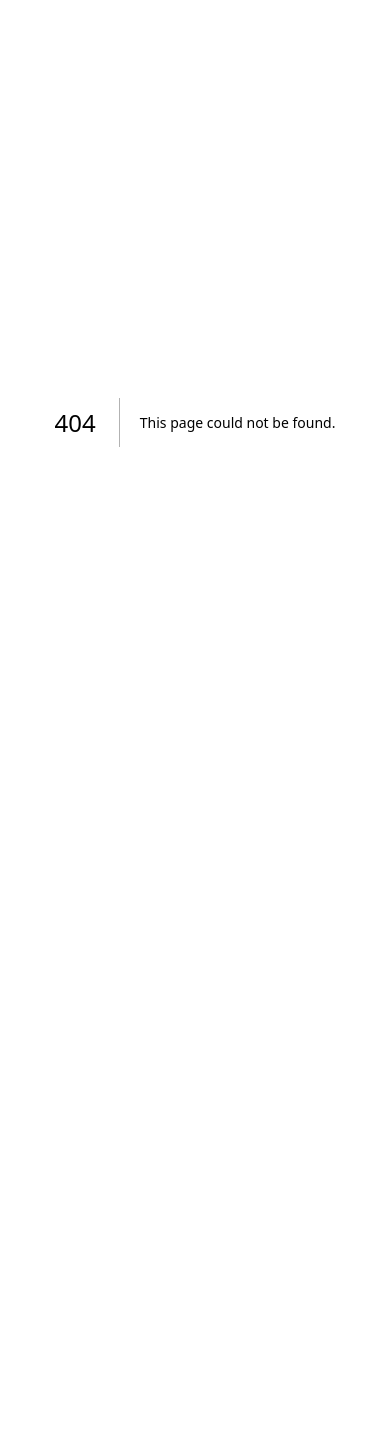
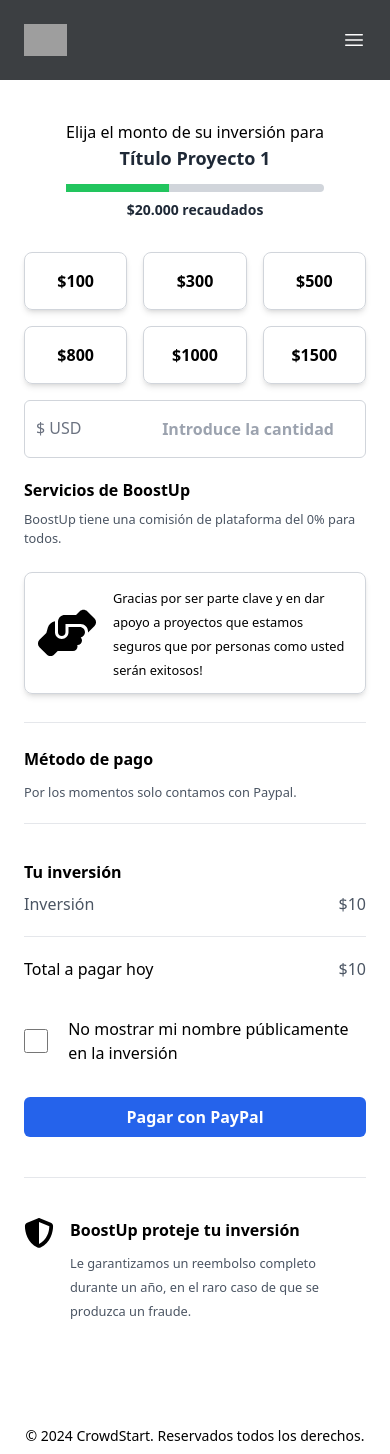
Before and after one commit to No-Country-simulation/c21-21-m-node-react, a Next.js app in the folder frontend/: page /investment-payment in a window 390 px wide. Before the commit this address had no page. Before the commit the page ends 844 px from the top, so only its background shows below. Built offline with nearby package versions, Linux system fonts and the light colour scheme; grey boxes are pictures that could not be loaded.

Commit message:
vista payment versión mobile

```diff
--- a/frontend/package.json
+++ b/frontend/package.json
@@ -9,6 +9,9 @@
     "lint": "next lint"
   },
   "dependencies": {
+    "@fortawesome/fontawesome-svg-core": "^6.6.0",
+    "@fortawesome/free-solid-svg-icons": "^6.6.0",
+    "@fortawesome/react-fontawesome": "^0.2.2",
     "axios": "^1.7.7",
     "next": "14.2.14",
     "next-auth": "^4.24.8",
--- /dev/null
+++ b/frontend/src/app/(pages)/investment-payment/page.js
@@ -0,0 +1,18 @@
+import Navbar from '@/app/components/Navbar';
+import Footer from '@/app/components/Footer';
+import Container from '@/app/components/Container';
+import InvestmentPayment from '@/app/components/InvestmentPayment';
+
+const InvestmentPaymentPage = () => {
+    return (
+        <>
+            <Navbar />
+            <Container>
+                <InvestmentPayment />
+            </Container>
+            <Footer />
+        </>
+    );
+};
+
+export default InvestmentPaymentPage;
--- /dev/null
+++ b/frontend/src/app/components/InvestmentAmount.js
@@ -0,0 +1,58 @@
+import { FontAwesomeIcon } from '@fortawesome/react-fontawesome';
+import { faHandshakeAngle } from '@fortawesome/free-solid-svg-icons';
+import Button from "./Button";
+
+const InvestmentAmount = () => {
+    const investmentOptions = [100, 300, 500, 800, 1000, 1500];
+
+    return (
+        <div className="flex flex-col mt-6">
+            <div className="grid grid-cols-3 gap-4 mb-4 w-full">
+                {
+                    investmentOptions.map((option) => (
+                        <Button
+                            key={option}
+                            className="w-full flex justify-center items-center font-bold border
+                                border-gray-300 rounded-lg shadow-md transition duration-200
+                                hover:shadow-lg focus:outline-none p-4"
+                        >
+                            ${option}
+                        </Button>
+                    ))
+                }
+            </div>
+            <div className="grid grid-cols-1 md:grid-cols-2 gap-4 w-full">
+                <div>
+                    <div className="relative">
+                        <span className="absolute left-3 top-4 text-gray-500">$ USD</span>
+                        <input
+                            type="number"
+                            name="investment"
+                            className="w-full border border-gray-300 rounded-md p-4 text-right
+                                font-bold focus:outline-none focus:ring-2 focus:ring-blue-400"
+                            placeholder="Introduce la cantidad"
+                            min="0"
+                            required
+                        />
+                    </div>
+                </div>
+            </div>
+            <p className="font-bold pt-5 pb-2">Servicios de BoostUp</p>
+            <small className="text-gray-600">BoostUp tiene una comisión de plataforma
+                del 0% para todos.</small>
+            <div className="flex items-center mt-6 p-3 border border-gray-300 rounded-lg
+                shadow-md hover:shadow-lg transition duration-200">
+                <div className="mr-4">
+                    <FontAwesomeIcon icon={faHandshakeAngle} className="text-5xl" />
+                </div>
+                <div>
+                    <small>Gracias por ser parte clave y en dar apoyo a proyectos que
+                        estamos seguros que por personas como usted serán exitosos!
+                    </small>
+                </div>
+            </div>
+        </div>
+    );
+};
+
+export default InvestmentAmount;
--- /dev/null
+++ b/frontend/src/app/components/InvestmentHeader.js
@@ -0,0 +1,29 @@
+import Image from "next/image";
+import ImageP from "../assets/images/background.jpg";
+
+const InvestmentHeader = () => {
+    return (
+        <div className="flex flex-col items-center md:flex-row">
+            <Image
+                src={ImageP}
+                alt="imagen"
+                className="hidden lg:block w-36 h-auto mr-4 rounded-md"
+                width={150}
+                height={150}
+            />
+            <div className="flex-1 text-center md:text-left">
+                <p>Elija el monto de su inversión para</p>
+                <p className="text-lg font-bold text-gray-800 pb-2">Título Proyecto 1</p>
+                {/* recordatorio: crear componente */}
+                <div className="relative pt-1">
+                    <div className="flex h-2 mb-2 bg-gray-300 rounded">
+                        <div className="bg-green-500 h-full" style={{ width: `40%` }}></div>
+                    </div>
+                </div>
+                <p className="text-sm font-bold text-gray-800 pb-2">$20.000 recaudados</p>
+            </div>
+        </div>
+    );
+};
+
+export default InvestmentHeader;
--- /dev/null
+++ b/frontend/src/app/components/InvestmentPayment.js
@@ -0,0 +1,15 @@
+import InvestmentHeader from "./InvestmentHeader";
+import InvestmentAmount from "./InvestmentAmount";
+import PaymentMethod from "./PaymentMethod";
+
+const InvestmentPayment = () => {
+    return (
+        <div className="px-2">
+            <InvestmentHeader />
+            <InvestmentAmount />
+            <PaymentMethod />
+        </div>
+    );
+};
+
+export default InvestmentPayment;
--- /dev/null
+++ b/frontend/src/app/components/PaymentMethod.js
@@ -0,0 +1,57 @@
+import { FontAwesomeIcon } from '@fortawesome/react-fontawesome';
+import { faShieldAlt } from '@fortawesome/free-solid-svg-icons';
+
+const PaymentMethod = () => {
+    return (
+        <div className="pt-5">
+            <div className="h-px bg-gray-200 my-2"></div>
+            <p className="font-bold pt-4 pb-2">Método de pago</p>
+            <small className="text-gray-600">Por los momentos solo contamos con Paypal.
+            </small>
+            <div className="h-px bg-gray-200 my-5"></div>
+            <div className="mb-4">
+                <p className="font-bold pt-4 pb-2">Tu inversión</p>
+                <div className="flex justify-between">
+                    <span className="text-gray-600">Inversión</span>
+                    <span className="text-gray-600">$10</span>
+                </div>
+                <div className="h-px bg-gray-200 my-5"></div>
+                <div className="flex justify-between">
+                    <span>Total a pagar hoy</span>
+                    <span className="text-gray-600">$10</span>
+                </div>
+            </div>
+            <div className="mb-8 pt-5 flex items-center">
+                <input
+                    type="checkbox"
+                    id="anonymous"
+                    className="h-8 w-8 text-blue-600 focus:ring-blue-500 border-gray-300 rounded"
+                />
+                <label htmlFor="anonymous" className="ml-5">
+                    No mostrar mi nombre públicamente en la inversión
+                </label>
+            </div>
+
+            <button
+                className="w-full bg-blue-600 text-white font-semibold py-2 rounded-md
+                    hover:bg-blue-700 transition duration-300"
+            >
+                Pagar con PayPal
+            </button>
+            <div className="h-px bg-gray-200 my-10"></div>
+            <div className="flex">
+                <div className="mr-4">
+                    <FontAwesomeIcon icon={faShieldAlt} className="text-3xl" />
+                </div>
+                <div>
+                    <p className="font-bold pb-2">BoostUp proteje tu inversión</p>
+                    <small className="text-gray-600">Le garantizamos un reembolso completo durante un
+                        año, en el raro caso de que se produzca un fraude.
+                    </small>
+                </div>
+            </div>
+        </div>
+    );
+};
+
+export default PaymentMethod;
--- a/frontend/src/app/layout.js
+++ b/frontend/src/app/layout.js
@@ -1,9 +1,15 @@
+import "@fortawesome/fontawesome-svg-core/styles.css";
+import { config } from "@fortawesome/fontawesome-svg-core";
 import "./globals.css";
 
-export default function RootLayout({ children }) {
-  return (
-    <html lang="en">
-      <body>{children}</body>
-    </html>
-  );
+config.autoAddCss = false;
+
+const RootLayout = ({ children }) => {
+    return (
+      	<html lang="en">
+      		<body>{children}</body>
+    	</html>
+  	);
 }
+
+export default RootLayout
```
Also changed, not shown: 1 other file (tests, documents, lock files or other folders).
